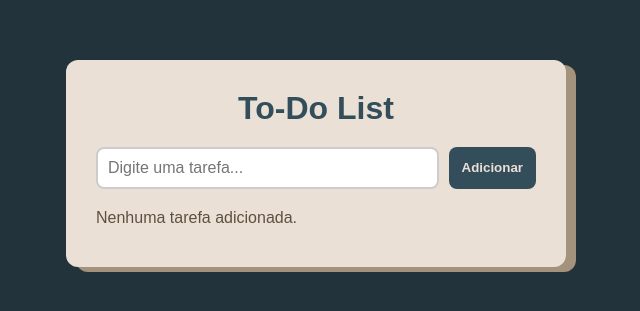
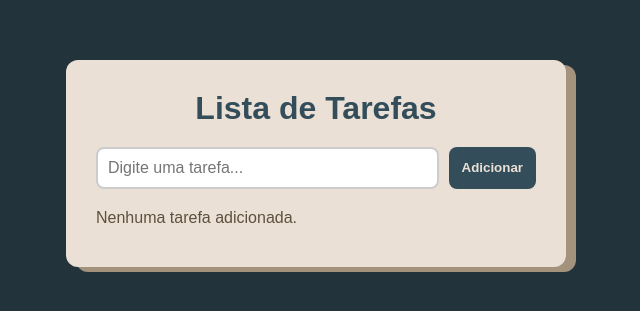
Before and after one commit to arKaVS/to-do-list, a React (Vite) app in the folder lista-de-tarefas/: page / in a window 1280 px wide. Shown: the part 237-548 px from the top of the page, without its empty margins (324-964 px from the left). Built offline with nearby package versions, Linux system fonts and the light colour scheme; a web font is replaced by a local one.

Commit message:
Style: Muda o título do App.

```diff
--- a/lista-de-tarefas/src/App.jsx
+++ b/lista-de-tarefas/src/App.jsx
@@ -35,7 +35,7 @@ function App() {
   return (
     <div className="app">
       <div className="todo-container">
-        <h1>To-Do List</h1>
+        <h1>Lista de Tarefas</h1>
 
         <TodoForm addTask={addTask} />
 
```
